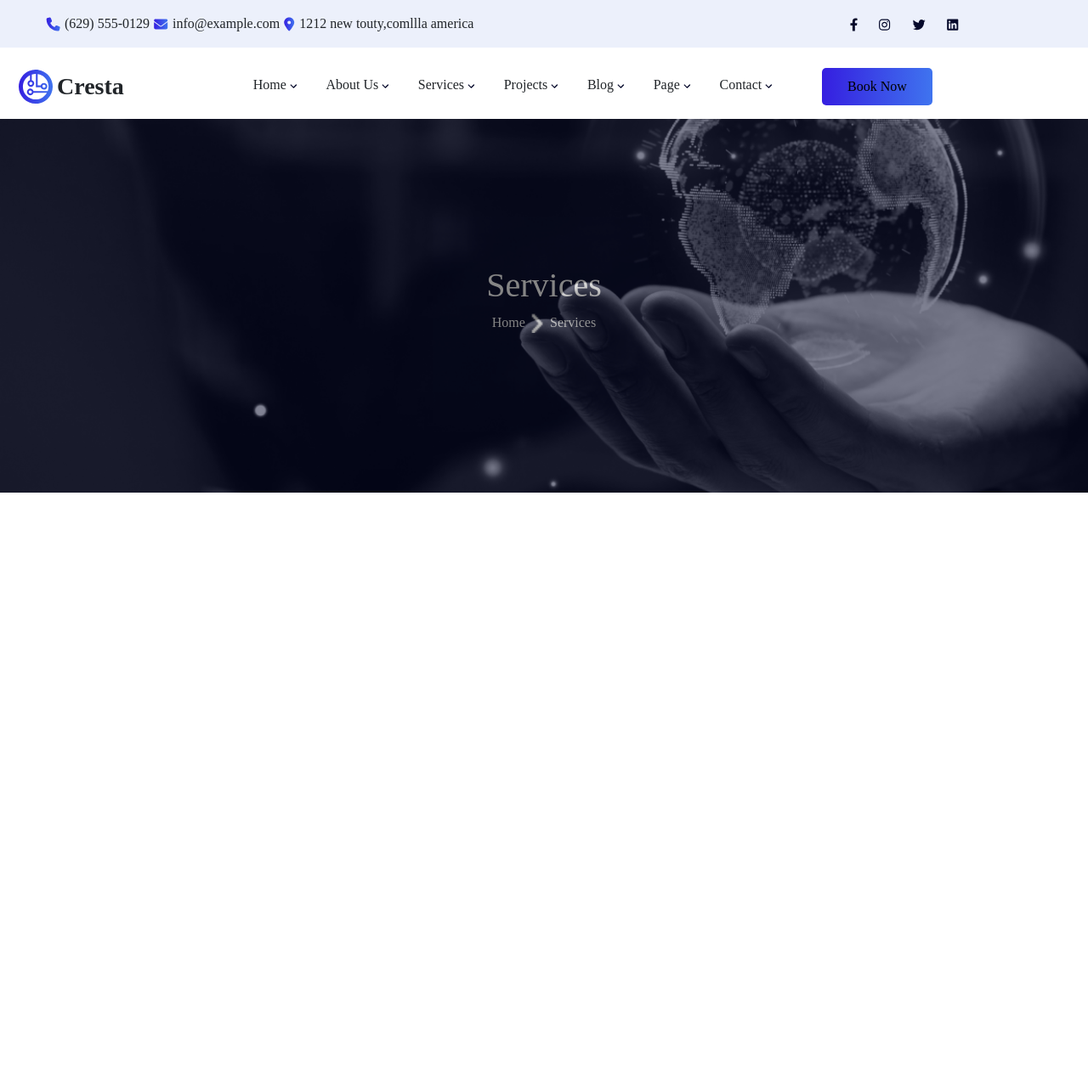
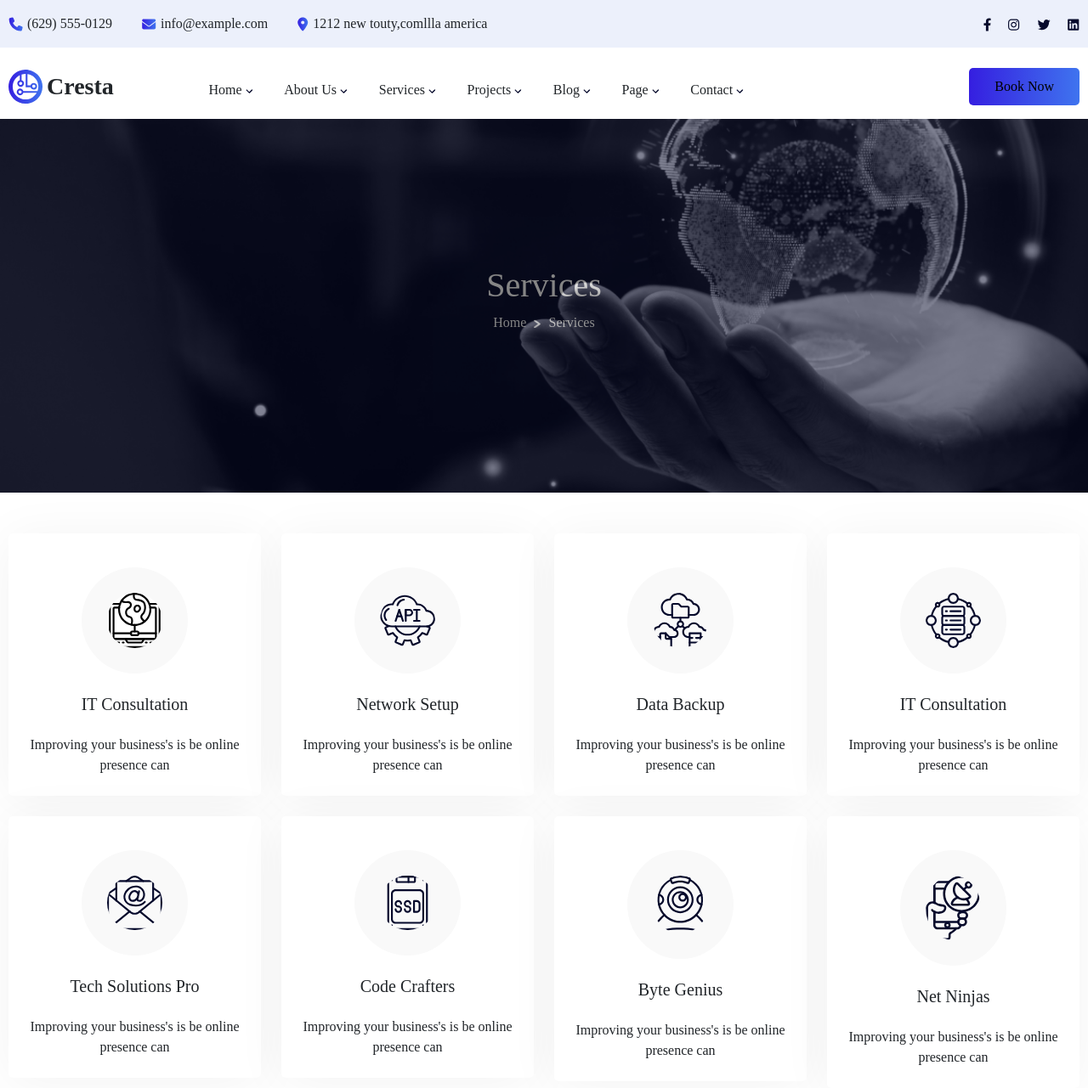
Before and after one commit to shrabontambuli/Cresta, a plain HTML site: page index.html in a window 1280 px wide. Shown: the whole page at 85% size. Before the commit the page ends 800 px from the top, so only its background shows below. Drawn offline with nearby package versions, Linux system fonts and the light colour scheme.

Commit message:
create a card sectiion

```diff
--- a/SCSS/main.scss
+++ b/SCSS/main.scss
@@ -10,9 +10,19 @@ header {
             max-width: i.$w;
             margin: auto;
 
-            .col-8 {
-                .headu {
-                    margin-bottom: 0 !important;
+            .ul1 {
+                ul {
+                    li {
+                        margin-right: i.$m30;
+                    }
+                }
+
+                .d {
+                    padding-left: 0 !important;
+
+                    .headu {
+                        margin-bottom: 0 !important;
+                    }
                 }
             }
 
@@ -23,7 +33,7 @@ header {
             }
 
             .headl {
-                margin-right: i.$m25;
+                margin-right: i.$m20;
             }
         }
     }
@@ -81,11 +91,37 @@ header {
             .bhead {
                 font-size: i.$s74;
             }
-            p{
-                .bimg{
-                    width: 16px;
+
+            p {
+                .bimg {
+                    width: 10px;
+                    height: 10px;
                 }
             }
         }
     }
 }
+
+.card-group {
+    max-width: i.$w;
+    margin: auto;
+
+    .item {
+        border-radius: 5px;
+        background: i.$pri-c;
+        box-shadow: i.$box;
+
+        .cardImg {
+            background: #F9F9F9;
+            padding: 30px;
+            border-radius: 100%;
+            transition: 0.4s;
+        }
+    }
+
+    .item:hover {
+        .cardImg {
+            background: linear-gradient(91deg, #351EE0 0%, #3F74EF 100%);
+        }
+    }
+}
--- a/SCSS/utils/_margin.scss
+++ b/SCSS/utils/_margin.scss
@@ -1,2 +1,5 @@
 $m: 5px;
+$m10: 10px;
+$m20: 20px;
 $m25: 25px;
+$m30: 30px;
--- a/SCSS/utils/_variables.scss
+++ b/SCSS/utils/_variables.scss
@@ -3,3 +3,4 @@ $pri-c: #FFF;
 $headbg : #ECF0FB;
 $btnBg: linear-gradient(91deg, #351EE0 0%, #3F74EF 100%);
 $bannerbgc: #05092B;
+$box: 0px 5px 60px 0px rgba(0, 0, 0, 0.05);
--- a/index.html
+++ b/index.html
@@ -13,9 +13,9 @@
 <body>
     <header>
         <div class="headbg">
-            <div class="head row">
-                <div class="col-8">
-                    <ul class="d-inline-flex align-items-center mt-3">
+            <div class="head d-flex align-items-center justify-content-between">
+                <div class="ul1">
+                    <ul class="d-inline-flex align-items-center d mt-3">
                         <li class="d-inline-flex align-items-center"><svg width="17" height="17" viewBox="0 0 17 17"
                                 fill="none" xmlns="http://www.w3.org/2000/svg">
                                 <path
@@ -63,8 +63,7 @@
                         </li>
                     </ul>
                 </div>
-                <div class="col-4">
-                    <ul class="d-flex align-items-center justify-content-center mt-3">
+                <ul class="d-flex align-items-center justify-content-end mt-3">
                     <li class="headl"><svg width="9" height="16" viewBox="0 0 9 16" fill="none"
                             xmlns="http://www.w3.org/2000/svg">
                             <path
@@ -86,7 +85,7 @@
                                 fill="#05092B" />
                         </svg>
                     </li>
-                        <li class="headl"><svg width="14" height="14" viewBox="0 0 14 14" fill="none"
+                    <li><svg width="14" height="14" viewBox="0 0 14 14" fill="none"
                             xmlns="http://www.w3.org/2000/svg">
                             <path
                                 d="M12.3757 0.540039C12.8738 0.540039 13.3132 0.979492 13.3132 1.50684V12.7275C13.3132 13.2549 12.8738 13.665 12.3757 13.665H1.09644C0.598389 13.665 0.188232 13.2549 0.188232 12.7275V1.50684C0.188232 0.979492 0.598389 0.540039 1.09644 0.540039H12.3757ZM4.14331 11.79V5.5498H2.20972V11.79H4.14331ZM3.17651 4.6709C3.79175 4.6709 4.28979 4.17285 4.28979 3.55762C4.28979 2.94238 3.79175 2.41504 3.17651 2.41504C2.53198 2.41504 2.03394 2.94238 2.03394 3.55762C2.03394 4.17285 2.53198 4.6709 3.17651 4.6709ZM11.4382 11.79V8.3623C11.4382 6.69238 11.0574 5.37402 9.09448 5.37402C8.15698 5.37402 7.51245 5.90137 7.24878 6.39941H7.21948V5.5498H5.37378V11.79H7.30737V8.71387C7.30737 7.89355 7.45386 7.10254 8.47925 7.10254C9.47534 7.10254 9.47534 8.04004 9.47534 8.74316V11.79H11.4382Z"
@@ -96,9 +95,8 @@
                 </ul>
             </div>
         </div>
-        </div>
-        <div class="head2 row mt-4">
-            <div class="col-2 d-flex align-items-center m2">
+        <div class="head2 d-flex align-items-center justify-content-between mt-4">
+            <div class=" d-flex align-items-center m2">
                 <svg xmlns="http://www.w3.org/2000/svg" width="40" height="40" viewBox="0 0 40 40" fill="none">
                     <g clip-path="url(#clip0_36_42)">
                         <path
@@ -129,7 +127,7 @@
                     <li>Contact <img src="./images/angle-down.png" alt="down"></li>
                 </ul>
             </div>
-            <div class="col-3">
+            <div class="col-3 d-flex justify-content-end">
                 <button>Book Now</button>
             </div>
         </div>
@@ -140,11 +138,90 @@
             <div class="bg2 d-flex justify-content-center align-items-center">
                 <div class="banner-t">
                     <h1 class="bhead">Services</h1>
-                    <p class="d-flex justify-content-evenly">Home <img class="bimg" src="./images/angle-right.png" alt=""> Services</p>
+                    <p class="d-flex justify-content-evenly">Home <img class="bimg mt-2" src="./images/angle-right.png"
+                            alt=""> Services</p>
                 </div>
             </div>
         </div>
         <!-- banner -->
+        <!-- card -->
+        <div class="mt-5 card-group">
+            <div class="row row-cols-1 row-cols-md-4 g-4">
+                <div class="col">
+                    <div class="text-center item p-4">
+                        <img src="./images/it.svg" class="cardImg w-50 mx-auto mt-3" alt="...">
+                        <div class="card-body text-center mt-4">
+                            <h5 class="card-title text-dark"> IT Consultation</h5>
+                            <p class="card-text mt-4">Improving your business's is be online presence can</p>
+                        </div>
+                    </div>
+                </div>
+                <div class="col">
+                    <div class="text-center item p-4">
+                        <img src="./images/net.svg" class="cardImg w-50 mx-auto mt-3" alt="...">
+                        <div class="card-body text-center mt-4">
+                            <h5 class="card-title text-dark"> Network Setup</h5>
+                            <p class="card-text mt-4">Improving your business's is be online presence can</p>
+                        </div>
+                    </div>
+                </div>
+                <div class="col">
+                    <div class="text-center item p-4">
+                        <img src="./images/data.svg" class="cardImg w-50 mx-auto mt-3" alt="...">
+                        <div class="card-body text-center mt-4">
+                            <h5 class="card-title text-dark">Data Backup</h5>
+                            <p class="card-text mt-4">Improving your business's is be online presence can</p>
+                        </div>
+                    </div>
+                </div>
+                <div class="col">
+                    <div class="text-center item p-4">
+                        <img src="./images/it2.svg" class="cardImg w-50 mx-auto mt-3" alt="...">
+                        <div class="card-body text-center mt-4">
+                            <h5 class="card-title text-dark">  IT Consultation</h5>
+                            <p class="card-text mt-4">Improving your business's is be online presence can</p>
+                        </div>
+                    </div>
+                </div>
+                <div class="col">
+                    <div class="text-center item p-4">
+                        <img src="./images/tech.svg" class="cardImg w-50 mx-auto mt-3" alt="...">
+                        <div class="card-body text-center mt-4">
+                            <h5 class="card-title text-dark">Tech Solutions Pro</h5>
+                            <p class="card-text mt-4">Improving your business's is be online presence can</p>
+                        </div>
+                    </div>
+                </div>
+                <div class="col">
+                    <div class="text-center item p-4">
+                        <img src="./images/code.svg" class="cardImg w-50 mx-auto mt-3" alt="...">
+                        <div class="card-body text-center mt-4">
+                            <h5 class="card-title text-dark">Code Crafters</h5>
+                            <p class="card-text mt-4">Improving your business's is be online presence can</p>
+                        </div>
+                    </div>
+                </div>
+                <div class="col">
+                    <div class="text-center item p-4">
+                        <img src="./images/byte.svg" class="cardImg w-50 mx-auto mt-3" alt="...">
+                        <div class="card-body text-center mt-4">
+                            <h5 class="card-title text-dark">Byte Genius</h5>
+                            <p class="card-text mt-4">Improving your business's is be online presence can</p>
+                        </div>
+                    </div>
+                </div>
+                <div class="col">
+                    <div class="text-center item p-4">
+                        <img src="./images/net2.svg" class="cardImg w-50 mx-auto mt-3" alt="...">
+                        <div class="card-body text-center mt-4">
+                            <h5 class="card-title text-dark">Net Ninjas</h5>
+                            <p class="card-text mt-4">Improving your business's is be online presence can</p>
+                        </div>
+                    </div>
+                </div>
+            </div>
+        </div>
+        <!-- card -->
     </main>
 
 
```
Also changed, not shown: dist/main.css, images/byte.svg (added), images/code.svg (added), images/data.svg (added), images/it.svg (added), images/it2.svg (added), images/net.svg (added), images/net2.svg (added), images/tech.svg (added), 1 other file. Lines whose indentation alone changed are shown as unchanged.
